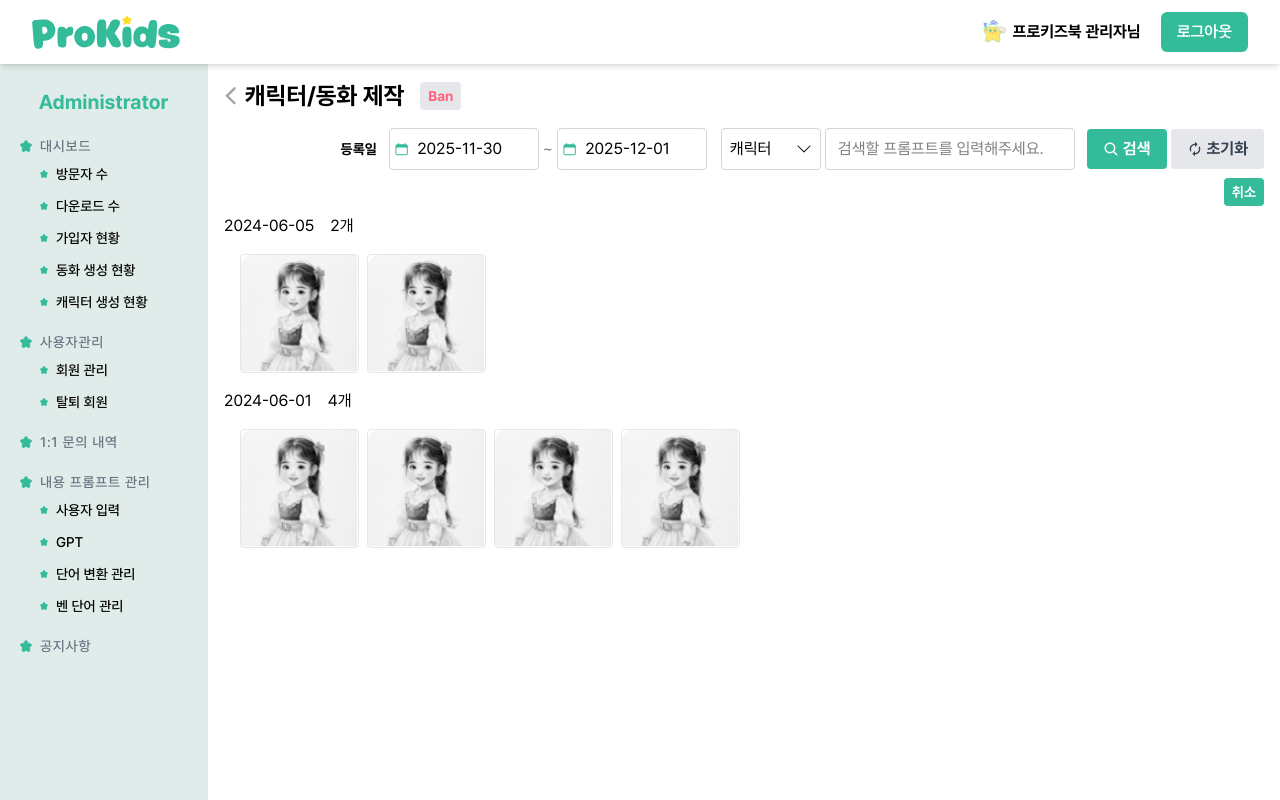
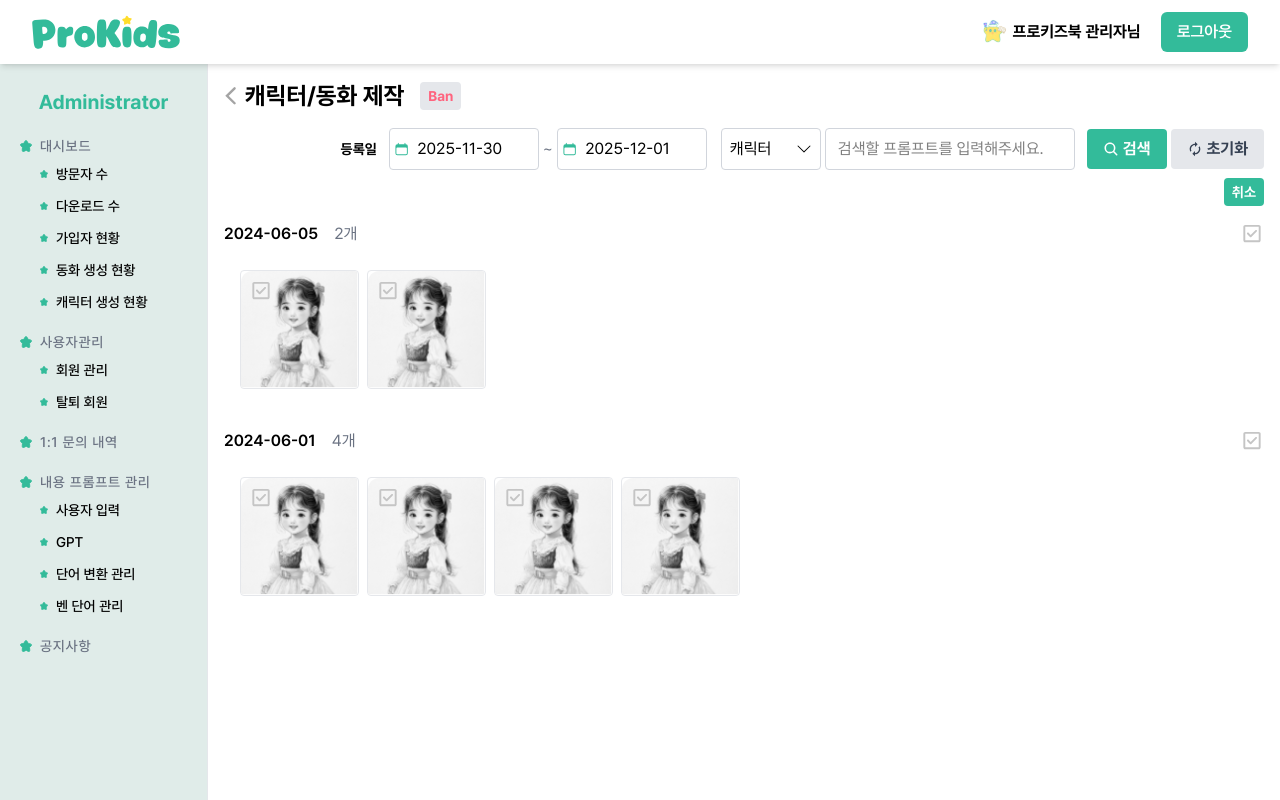
Before and after one commit to IEAinc/prokidsbook_admin, a React (Vite) app: page /users/images/1 in a window 1280 px wide. Both pictures are taken after a click on the button "선택". Built offline with nearby package versions, Linux system fonts and the light colour scheme; what chartjs-plugin-datalabels would draw is missing.

Commit message:
feat/유저별 캐릭터 동화 제작 조회 페이지 수정 중

```diff
--- a/src/components/common/modals/CustomModalFairy.tsx
+++ b/src/components/common/modals/CustomModalFairy.tsx
@@ -1,3 +1,5 @@
+// 동화 상세 모달
+
 import { useEffect } from 'react';
 import { format, parseISO, addHours } from 'date-fns';
 /* 아이콘 */
--- a/src/components/pages/users/ImageList.tsx
+++ b/src/components/pages/users/ImageList.tsx
@@ -1,6 +1,8 @@
-import {useState,useMemo} from 'react';
+// 이미지 상세 -> 캐릭터 조회 시 리스트
 
+import { useState } from 'react';
 import Checkbox from '../../common/forms/Checkbox';
+
 interface ImageItem {
   charcNo: number;
   user_id: string;
@@ -9,110 +11,116 @@ interface ImageItem {
   time_stamp: string;
   ban: boolean;
 }
+
 interface DateGroupedImageList {
   date: string;
   items: ImageItem[];
 }
 
 interface ImageListProps {
-  imageList: DateGroupedImageList[]; // 변경된 타입
+  imageList: DateGroupedImageList[];
   selectedMode: boolean;
-  onImageClick?: (userId: any, charcId:any) => void;
+  onImageClick?: (userId: any, charcId: any) => void;
 }
 
 const ImageList = ({ imageList, selectedMode, onImageClick }: ImageListProps) => {
   const [checkedItems, setCheckedItems] = useState<{ [key: string]: boolean }>({});
 
-  const handleCheckboxChange = (id: string, checked: boolean) => {
+  /** 개별 체크 */
+  const handleCheckboxChange = (charcNo: number, checked: boolean) => {
     setCheckedItems((prev) => ({
       ...prev,
-      [id]: checked,
+      [charcNo]: checked,
     }));
   };
 
+  /** 날짜별 전체 선택 */
   const handleSelectAllChange = (checked: boolean, items: ImageItem[]) => {
-    const newCheckedItems = { ...checkedItems };
-    items.forEach((item) => {
-      newCheckedItems[item.charcNo] = checked;
-    });
-    setCheckedItems(newCheckedItems);
+    const updated = { ...checkedItems };
+    items.forEach((item) => (updated[item.charcNo] = checked));
+    setCheckedItems(updated);
   };
 
-  const handleClick = (userId: any,charcId:any) => {
-    onImageClick?.(userId,charcId);
+  /** 클릭 시 콜백 */
+  const handleClick = (userId: any, charcNo: any) => {
+    onImageClick?.(userId, charcNo);
   };
 
   return (
     <div>
       {imageList.map(({ date, items }) => {
-        const allChecked = items.length > 0 && items.every((item) => checkedItems[item.charcNo]);
+        const allChecked =
+          items.length > 0 &&
+          items.every((item) => checkedItems[item.charcNo] === true);
+
         return (
-          <div key={date}>
-            {/* 날짜 & 전체 체크박스 */}
-            <div className="flex justify-between items-center">
+          <div key={date} className="mb-4">
+            {/* ===== 날짜 헤더 ===== */}
+            <div className="flex justify-between items-center py-2">
+              {/* 날짜 영역 */}
               <div className="flex items-center gap-4">
-                <p>{date}</p>
-                <p>
+                <p className="font-semibold">{date}</p>
+                <p className="text-gray-500">
                   <span>{items.length}</span>개
                 </p>
               </div>
-              {/*{selectedMode && (
+
+              {/* === 전체 선택 체크박스 === */}
+              {selectedMode && (
                 <Checkbox
-                  id={`${id}-${date}-select-all`}
+                  id={`select-all-${date}`}
                   checked={allChecked}
                   onChange={(checked) => handleSelectAllChange(checked, items)}
                 />
-              )}*/}
+              )}
             </div>
 
-            {/* 이미지 리스트 */}
+            {/* ===== 이미지 리스트 ===== */}
             <div className="p-4">
               <ul className="grid grid-cols-8 gap-2">
-                {items.map((item) => (
-                  <li key={`${item.charcNo}-${item.time_stamp}`}
-                    onClick={() =>
-                      selectedMode
-                        ? handleClick(item.user_id, item.charcNo.toString())
-                        : handleClick(item.user_id, item.charcNo.toString())
-                    }
-                    className="relative border border-gray-200 rounded aspect-square overflow-hidden"
+                {items.map((item) => {
+                  const isChecked = checkedItems[item.charcNo] || false;
+                  return (
+                    <li
+                      key={`${item.charcNo}-${item.time_stamp}`}
+                      className="relative border border-gray-200 rounded aspect-square overflow-hidden cursor-pointer"
+                      onClick={() => handleClick(item.user_id, item.charcNo)}
                     >
-                    {/* 체크박스 */}
+                      {/* === 개별 체크박스 === */}
                       {selectedMode && (
                         <div
-                        onClick={(e) => e.stopPropagation()}
-                        className="absolute top-2 left-2 z-10 cursor-pointer"
+                          className="absolute top-2 left-2 z-10"
+                          onClick={(e) => e.stopPropagation()} // 이미지 클릭 이벤트 방지
                         >
                           <Checkbox
-                          id={`${item.charcNo}-checkbox`}
-                          checked={checkedItems[item.charcNo] || false}
-                          onChange={(checked) =>
-                            handleCheckboxChange(item.charcNo.toString(), checked)
-                          }
+                            id={`checkbox-${item.charcNo}`}
+                            checked={isChecked}
+                            onChange={(checked) => handleCheckboxChange(item.charcNo, checked)}
                           />
                         </div>
                       )}
 
-                    {/* 이미지 또는 Ban 표시 */}
+                      {/* === 이미지 === */}
                       {!item.ban ? (
                         <img
                           src={item.img_url}
                           alt={item.alt || 'image'}
                           className={`w-full h-full object-contain transition-transform duration-200 ${
-                          selectedMode && checkedItems[item.charcNo] ? 'scale-90' : 'scale-100'
+                            selectedMode && isChecked ? 'scale-90' : 'scale-100'
                           }`}
                         />
                       ) : (
                         <div
-                        className={`w-full h-full bg-rose-50 flex justify-center items-center ${
-                          selectedMode && checkedItems[item.charcNo] ? 'scale-90' : 'scale-100'
+                          className={`w-full h-full bg-rose-50 flex justify-center items-center transition-transform ${
+                            selectedMode && isChecked ? 'scale-90' : 'scale-100'
                           }`}
                         >
                           ban
                         </div>
                       )}
                     </li>
-                ))}
+                  );
+                })}
               </ul>
             </div>
           </div>
@@ -121,4 +129,5 @@ const ImageList = ({ imageList, selectedMode, onImageClick }: ImageListProps) =>
     </div>
   );
 };
+
 export default ImageList;
--- a/src/components/pages/users/StoriesList.tsx
+++ b/src/components/pages/users/StoriesList.tsx
@@ -1,3 +1,5 @@
+// 이미지 상세 -> 동화 조회 시 리스트
+
 import {useState,useMemo} from 'react';
 
 import Checkbox from '../../common/forms/Checkbox';
--- a/src/pages/users/ImageDetail.tsx
+++ b/src/pages/users/ImageDetail.tsx
@@ -1,11 +1,13 @@
-import { useEffect,useState, useMemo } from 'react';
-import {useNavigate} from "react-router-dom";
+// 이미지 상세 페이지
+
+import { useEffect, useState, useMemo } from 'react';
+import { useNavigate } from "react-router-dom";
 import { subDays } from "date-fns";
 /* 이미지 */
 import arrow_l from "../../assets/images/arrow_l.svg";
 
 /* 아이콘 */
-import { IoCheckmark } from "react-icons/io5";
+// import { IoCheckmark } from "react-icons/io5";
 
 /* 컴포넌트 */
 import SearchFilter from "../../components/pages/users/ImageSearchFilter.tsx";
@@ -13,19 +15,19 @@ import ImageList from "../../components/pages/users/ImageList.tsx";
 import StoriesList from "../../components/pages/users/StoriesList.tsx";
 import Btn from "../../components/common/buttons/Btn.tsx";
 
-/* 임시 이미지 */
-import ch_img from "./../../assets/images/ch_img_active.svg"
-import ch_img1 from "./../../assets/images/ch_img2.png"
-import ch_img_sm from './../../assets/images/ch_sm_img.png'
-import ch_img_md from './../../assets/images/ch_md_img.png'
-import ch_story from './../../assets/images/ch_story.png'
+// /* 임시 이미지 */
+// import ch_img from "./../../assets/images/ch_img_active.svg"
+// import ch_img1 from "./../../assets/images/ch_img2.png"
+// import ch_img_sm from './../../assets/images/ch_sm_img.png'
+// import ch_img_md from './../../assets/images/ch_md_img.png'
+// import ch_story from './../../assets/images/ch_story.png'
 
-/* 모달 */
-import ImageDetailModal from "../../components/pages/users/ImageDetailModal.tsx";
-import FairyTale from "../../components/pages/users/swiperContents/FairyTale.tsx";
-import CustomModalFariy from "../../components/common/modals/CustomModalFairy.tsx";
-import { useCustomToast, CustomToastContainer } from '../../components/common/modals/CustomToast';
-import { toast } from 'react-toastify';
+// /* 모달 */
+// import ImageDetailModal from "../../components/pages/users/ImageDetailModal.tsx";
+// import FairyTale from "../../components/pages/users/swiperContents/FairyTale.tsx";
+// import CustomModalFariy from "../../components/common/modals/CustomModalFairy.tsx";
+// import { useCustomToast, CustomToastContainer } from '../../components/common/modals/CustomToast';
+// import { toast } from 'react-toastify';
 
 /* 캐릭터 관련 */
 import CharcImageList from "../../mock-data/charc-list.json";
@@ -34,7 +36,7 @@ import CustomModalCharc from "../../components/common/modals/CustomModalCharc.ts
 
 /* 동화 관련 */
 import FairyImageList from "../../mock-data/fairy_list.json"
-import FairyDetail from "../../mock-data/fairy_detail.json"
+// import FairyDetail from "../../mock-data/fairy_detail.json"
 import CustomModalFairy from "../../components/common/modals/CustomModalFairy.tsx"; // toast.dismiss() 사용을 위해 추가
 
 /* 인터페이스 정의 */
@@ -50,9 +52,9 @@ export default function ImageDetail() {
   const [isCharcModalOpen, setIsCharcModalOpen] = useState(false); // 모달창 열고 닫음 확인을 위함
   const [isFairyModalOpen, setIsFairyModalOpen] = useState(false); // 모달창 열고 닫음 확인을 위함
   const [charList, setCharList] = useState<any>({});
-  const [fairyId, setFairyId] = useState<string| number | null>(null);
+  const [fairyId, setFairyId] = useState<string | number | null>(null);
   const [fairyList, setFairyList] = useState<any>({});
-  const [userId, setUserId] = useState<string| number | null>(null);
+  const [userId, setUserId] = useState<string | number | null>(null);
 
   /* 검색조건 설정 */
   // 상위 상태
@@ -101,9 +103,9 @@ export default function ImageDetail() {
   /* 1-1. 캐릭터 리스트(작업중) */
   const [selectedMode, setSelectedMode] = useState(false);
   /* 1-2. 캐릭터 팝업 (일부 완료) */
-  const handleOpenModalCharc = (userId:any,charcId:any) => {
+  const handleOpenModalCharc = (userId: any, charcId: any) => {
     /* 예시 데이터 (userID,charId값 일치 시 해당 데이터를 찾아 불러옴) */
-    if(userId === 'user1' && charcId === '9007199254740991'){
+    if (userId === 'user1' && charcId === '9007199254740991') {
       setIsCharcModalOpen(true);
       setCharList(CharcDetail);
     } else {
@@ -118,10 +120,10 @@ export default function ImageDetail() {
     setCharList({});
   };
   /* 2-2. 동화 팝업 (일부 완료) */
-  const handleOpenModalFairy = (userId:any,storyNo:any) => {
-    console.log('sdfsfd',userId,storyNo);
+  const handleOpenModalFairy = (userId: any, storyNo: any) => {
+    console.log('sdfsfd', userId, storyNo);
     /* 예시 데이터 (userID,charId값 일치 시 해당 데이터를 찾아 불러옴) */
-    if(userId === 'user1' && storyNo === 10001){
+    if (userId === 'user1' && storyNo === 10001) {
       setIsFairyModalOpen(true);
       setFairyList(FairyImageList);
     } else {
@@ -151,7 +153,7 @@ export default function ImageDetail() {
             size="sm"
             pointColor="red"
             color={filterBan ? "red" : undefined}
-            // onClick={toggleBanFilter}
+          // onClick={toggleBanFilter}
           >
             Ban
           </Btn>
@@ -183,14 +185,14 @@ export default function ImageDetail() {
       {activeType === '캐릭터' ? (
         <ImageList
           imageList={CharcImageList} // ImageItem[] 타입으로 전달
-          selectedMode={false}
-          onImageClick={(userId:any,charcId:any) => handleOpenModalCharc(userId, charcId)}
+          selectedMode={selectedMode}
+          onImageClick={(userId: any, charcId: any) => handleOpenModalCharc(userId, charcId)}
         />
       ) : (
         <StoriesList
           storyList={FairyImageList}
-          selectedMode={false}
-          onStoryClick={(userId:any,storyNo:any) => handleOpenModalFairy(userId, storyNo)}
+          selectedMode={selectedMode}
+          onStoryClick={(userId: any, storyNo: any) => handleOpenModalFairy(userId, storyNo)}
         />
       )}
 
@@ -201,7 +203,7 @@ export default function ImageDetail() {
         userData={charList}
         onClose={handleCharcModalClose}
         sidebarWidth='300px'
-        onStoryClick={(storyNo:number) => {
+        onStoryClick={(storyNo: number) => {
           console.log('상위 컴포넌트에서 클릭한 동화 번호:', storyNo);
           /* 캐릭터 모달창 닫기 */
           setFairyId(storyNo); // 열었던 id 저장
@@ -215,7 +217,7 @@ export default function ImageDetail() {
         userData={fairyList}
         onClose={handleFairyModalClose}
         sidebarWidth='300px'
-        onUserClick={(charcNo:number) => {
+        onUserClick={(charcNo: number) => {
           console.log(charcNo);
           console.log('상위 컴포넌트에서 클릭한 동화 번호')
           setUserId(charcNo);
```
Also changed, not shown: src/components/common/modals/CustomModalCharc.tsx (+7 -5 lines). Lines whose indentation alone changed are shown as unchanged.
